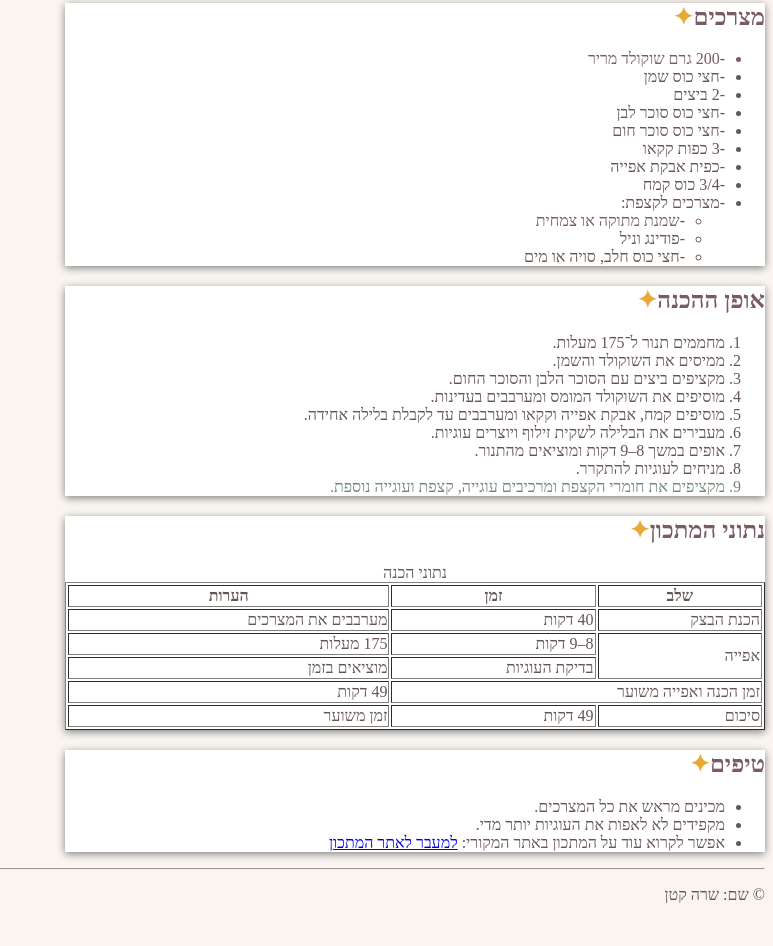
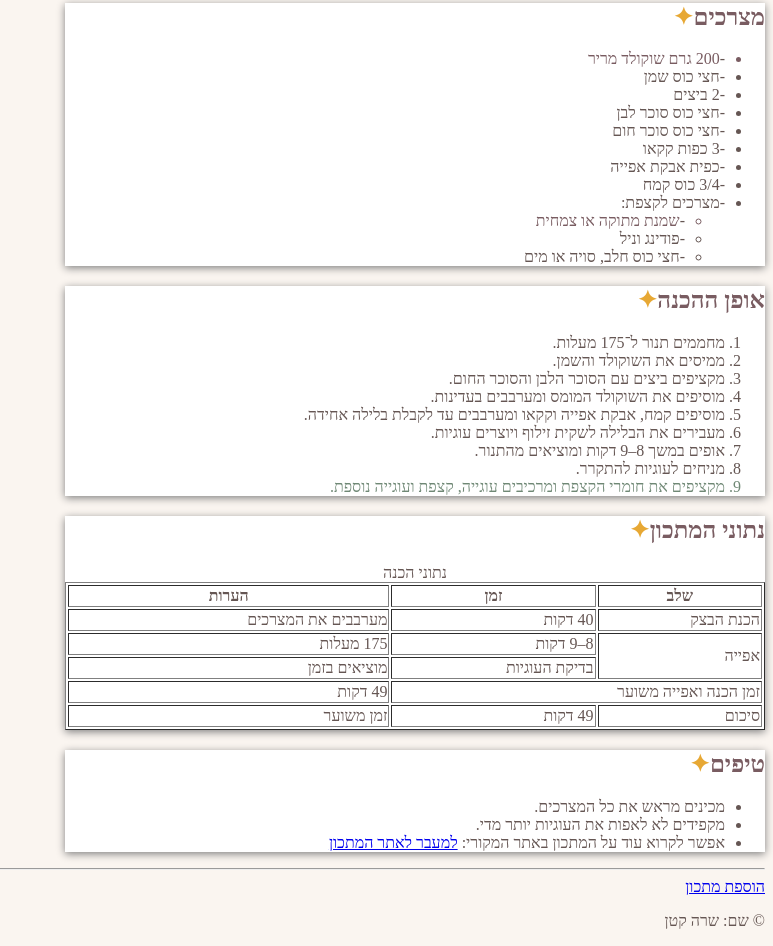
Before and after one commit to sarakatan5176-create/recipe-site, a plain HTML site: page index.html in a window 1280 px wide. Shown: the part 923-1869 px from the top of the page, without its empty margins (507-1280 px from the left). Before the commit the page ends 1843 px from the top, so only its background shows below. Drawn offline with Linux system fonts and the light colour scheme.

Commit message:
add link to form

```diff
--- a/index.html
+++ b/index.html
@@ -148,7 +148,9 @@
 </div>
 
 <hr>
-
+<div>
+    <a href="add-recipe.html">הוספת מתכון</a>
+</div>
 <div id="page-footer">
     <p>שם: שרה קטן</p>
 </div>
```
